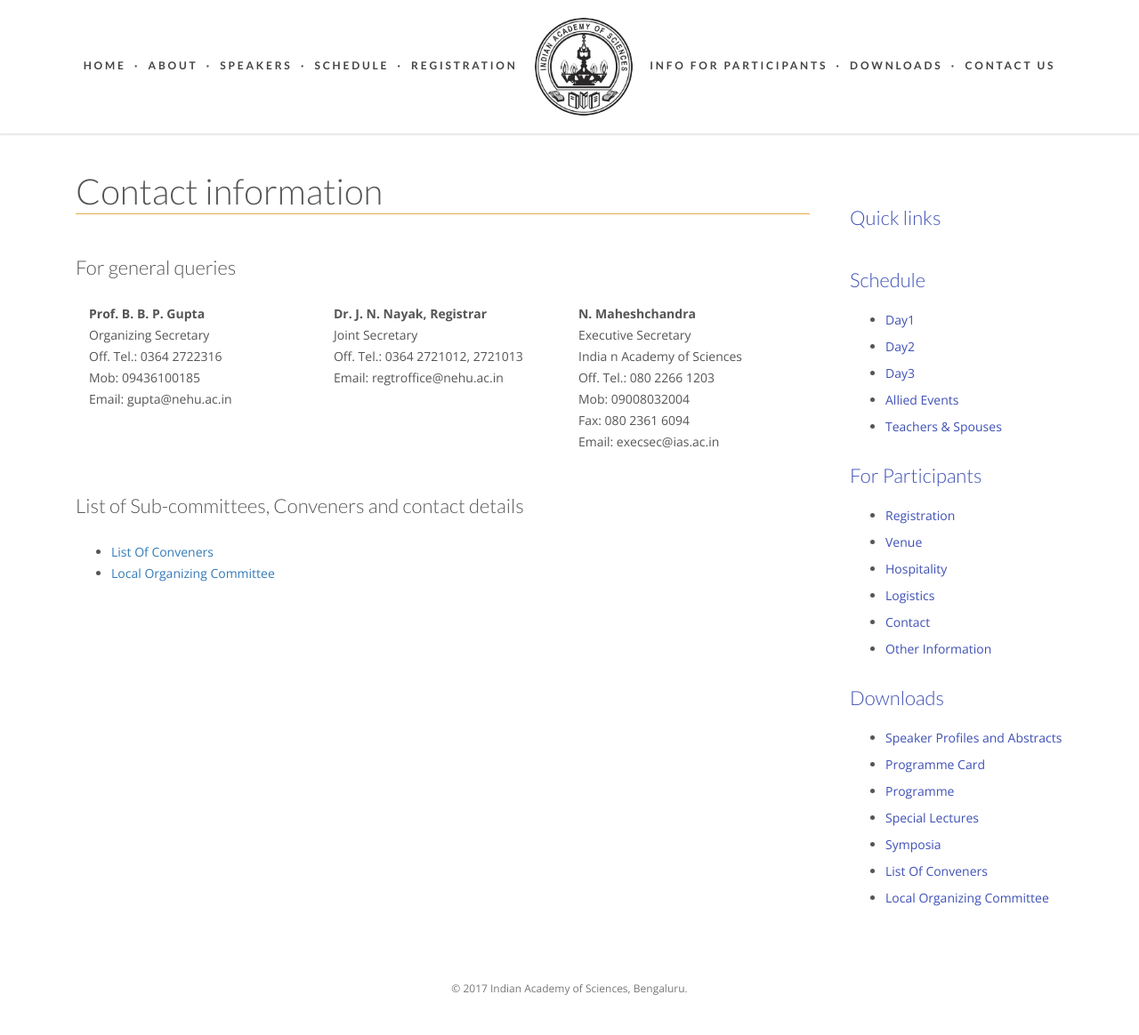
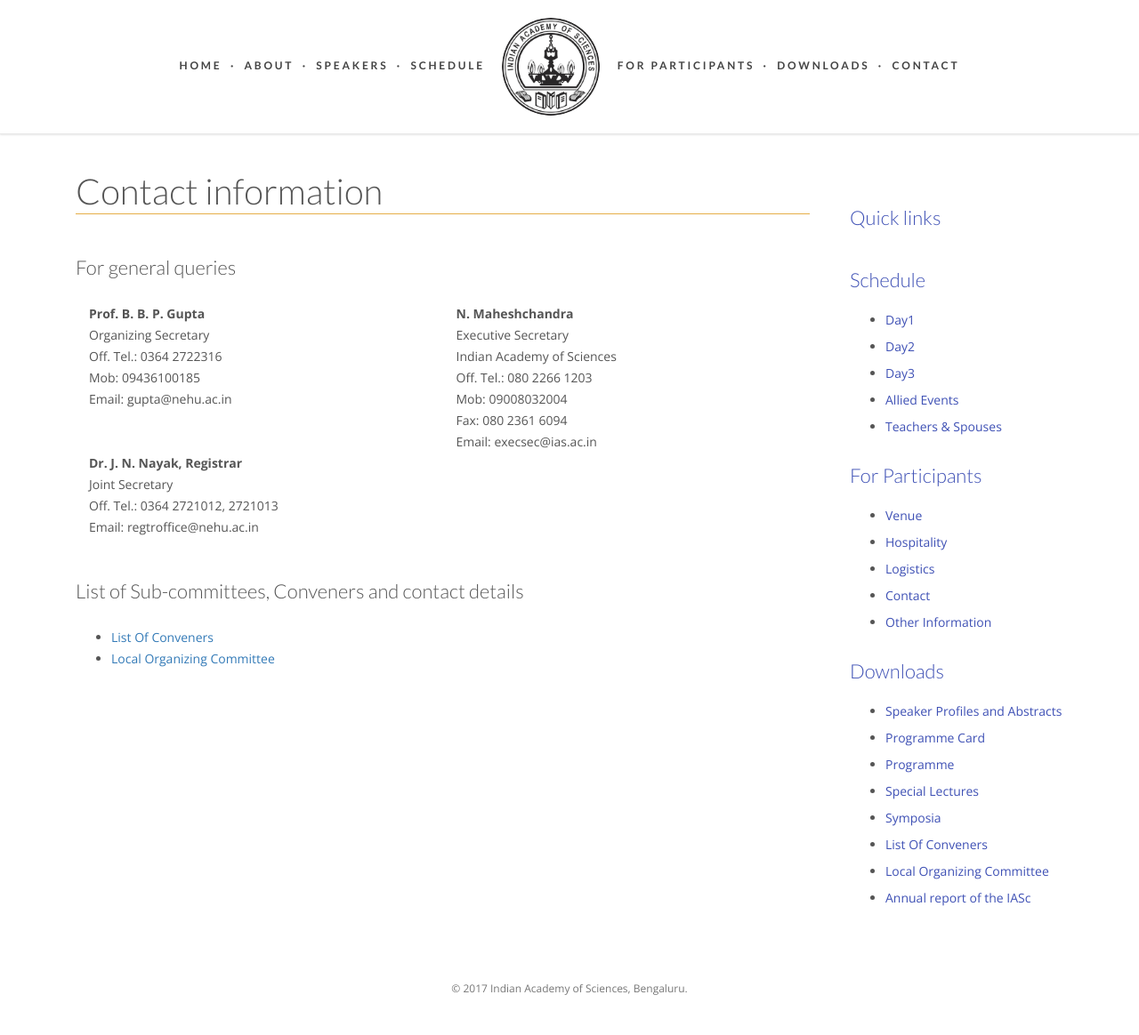
Before and after one commit to SrirangaDigital/ias83-conf, a PHP site: the page made by application/views/flat/5-Information/Contact.php in a window 1280 px wide. Shown: the whole page at 89% size. Run offline with PHP 8.4, Linux system fonts and the light colour scheme; the template is opened without the code that fills it, so the values that code supplies are empty; some libraries are stand-ins or nearby versions.

Commit message:
changes accross the site

```diff
--- a/application/views/flat/1-Home/index.php
+++ b/application/views/flat/1-Home/index.php
@@ -41,7 +41,8 @@
 </div>
 
 
-<div class="container clear-paddings" id="registration">
+<!-- Registration -->
+<!-- <div class="container clear-paddings" id="registration">
     <div class="row">
         <div class="col-md-12">
            <p class="subtitle fancy"><span class="text">Registration</span></p>
@@ -52,7 +53,7 @@
             <p class="reg">Fellows of the Academy and invited teachers who have not yet registered,<br /> please register <a href="http://web-japps.ias.ac.in:8080/Annualmeeting2017/annual/register/Register.jsp" target="_blank">here</a></p>
         </div>
     </div>
-  </div>
+</div> -->
 
 <!--Speakers -->
 <div class="container-fluid" id="speakers">
--- a/application/views/flat/5-Information/Contact.php
+++ b/application/views/flat/5-Information/Contact.php
@@ -13,28 +13,31 @@
             <h2>For  general queries</h2>
 
             <div class="row">
-                <div class="col-md-4">
+                <div class="col-md-6">
                     <strong>Prof. B. B. P. Gupta</strong><br />
                     Organizing Secretary<br />
                     Off. Tel.: 0364 2722316<br />
                     Mob: 09436100185<br />
                     Email: gupta@nehu.ac.in
                 </div>
-                <div class="col-md-4">
+                <div class="col-md-6">
+                    <strong>N. Maheshchandra</strong><br />
+                    Executive Secretary<br />
+                    Indian Academy of Sciences<br />
+                    Off. Tel.: 080 2266 1203<br />
+                    Mob: 09008032004<br />
+                    Fax: 080 2361 6094<br />
+                    Email: execsec@ias.ac.in
+                </div>
+            </div>
+            <div class="row">
+                <div class="col-md-6">
                     <strong>Dr. J. N. Nayak, Registrar</strong><br />
                     Joint Secretary<br />
                     Off. Tel.: 0364 2721012, 2721013<br />
                     Email: regtroffice@nehu.ac.in
                 </div>
-                <div class="col-md-4">
-                    <strong>N. Maheshchandra</strong><br />
-                    Executive Secretary<br />
-                    India n Academy of Sciences<br />
-                    Off. Tel.: 080 2266 1203<br />
-                    Mob: 09008032004<br />
-                    Fax: 080 2361 6094<br />
-                    Email: execsec@ias.ac.in
-                </div>
+                <div class="col-md-6">&nbsp;</div>
             </div>
 
             <h2>List of Sub-committees, Conveners and contact details</h2>
--- a/application/views/flat/5-Information/Downloads.php
+++ b/application/views/flat/5-Information/Downloads.php
@@ -28,6 +28,9 @@
                 <li>
                     <a target="_blank" href="<?=DOWNLOAD_URL?>Organizing_Committee.pdf">Local Organizing Committee</a>
                 </li>
+                <li>
+                    <a target="_blank" href="http://www.ias.ac.in/public/Resources/Other_Publications/Annual_Reports/annrep2017.pdf">Annual report of the IASc</a>
+                </li>
             </ul>
         </div>
         <div class="col-md-3 sidebar">
--- a/application/views/flat/5-Information/Venue.php
+++ b/application/views/flat/5-Information/Venue.php
@@ -19,8 +19,9 @@
             <iframe src="https://www.google.com/maps/embed?pb=!1m18!1m12!1m3!1d3597.872054080345!2d91.89600324494793!3d25.609167478057213!2m3!1f0!2f0!3f0!3m2!1i1024!2i768!4f13.1!3m3!1m2!1s0x37507f2687d8f6d1%3A0xc974c6a8be2e891d!2sMulti-Use+Convention+Hall!5e0!3m2!1sen!2sin!4v1508587735916" width="800" height="300" frameborder="0" style="border:0" allowfullscreen></iframe>
 
             <h2 id="bhopal_campus_map">Campus map</h2>
-            <p><img src="<?=PUBLIC_URL?>images/stock/NEHU_campus_map.jpg" alt="NEHU Campus Map" style="" class="img-responsive"/></p>
-
+            <div id="viewimages">
+                <p><img src="<?=PUBLIC_URL?>images/stock/NEHU_campus_map.jpg" alt="NEHU Campus Map" title="Click to zoom" class="img-responsive"/></p>
+            </div>
         </div>
         <div class="col-md-3 sidebar">
 <?php require_once('application/views/generalSidebar.php');?>
--- a/application/views/generalSidebar.php
+++ b/application/views/generalSidebar.php
@@ -11,7 +11,7 @@
 
     <h1>For Participants</h1>
     <ul>
-        <li><a href="http://web-japps.ias.ac.in:8080/Annualmeeting2017/annual/register/Register.jsp" target="_blank">Registration</a></li>
+        <!-- <li><a href="http://web-japps.ias.ac.in:8080/Annualmeeting2017/annual/register/Register.jsp" target="_blank">Registration</a></li> -->
         <li><a href="<?=BASE_URL?>Information/Venue">Venue</a></li>
         <li><a href="<?=BASE_URL?>Information/Accommodation">Hospitality</a></li>
         <li><a href="<?=BASE_URL?>Information/Transport">Logistics</a></li>
@@ -28,4 +28,6 @@
         <li><a href="<?=DOWNLOAD_URL?>AMsymposiaposteprn2017.pdf" target="_blank">Symposia</a></li>
         <li><a target="_blank" href="<?=DOWNLOAD_URL?>Conveners_list.pdf">List Of Conveners</a></li>
         <li><a target="_blank" href="<?=DOWNLOAD_URL?>Organizing_Committee.pdf">Local Organizing Committee</a></li>
+        <li><a target="_blank" href="http://www.ias.ac.in/public/Resources/Other_Publications/Annual_Reports/annrep2017.pdf">Annual report of the IASc</a></li>
+
     </ul>
--- a/application/views/header.php
+++ b/application/views/header.php
@@ -73,14 +73,12 @@
                     <li><a href="<?=BASE_URL?>#speakers">Speakers</a></li>
                     <li><a>·</a></li>
                     <li><a href="<?=BASE_URL?>page/flat/Schedule">Schedule</a></li>
-                    <li><a>·</a></li>
-                    <li><a href="<?=BASE_URL?>#registration">Registration</a></li>
                     <li><a href="#"><img src="<?=PUBLIC_URL?>images/logo.png" alt="Logo of the Indian Academy of Sciences" class="img-circle logo"></a></li>
-                    <li><a href="<?=BASE_URL?>#information">Info for Participants</a></li>
+                    <li><a href="<?=BASE_URL?>#information">For Participants</a></li>
                     <li><a>·</a></li>
                     <li><a href="<?=BASE_URL?>Information/Downloads">Downloads</a></li>
                     <li><a>·</a></li>
-                    <li><a href="<?=BASE_URL?>Information/Contact">Contact Us</a></li>
+                    <li><a href="<?=BASE_URL?>Information/Contact">Contact</a></li>
                 </ul>
             </div><!-- /.navbar-collapse -->
         </div><!-- /.container-fluid -->
--- a/public/js/common.js
+++ b/public/js/common.js
@@ -72,6 +72,5 @@ $(document).ready(function() {
         }
       };
 
-    // var viewer = new Viewer(document.getElementById('viewimages'),vieweroptions);
-
+    var viewer = new Viewer(document.getElementById('viewimages'),vieweroptions);
 });
```
Also changed, not shown: application/views/flat/3-Schedule/index.php (+11 -1 lines), application/views/flat/5-Information/Accommodation.php (+2 -9 lines), application/views/flat/5-Information/Other.php (+1 -8 lines), application/views/flat/5-Information/Transport.php (+6 -3 lines). Lines whose indentation alone changed are shown as unchanged.
